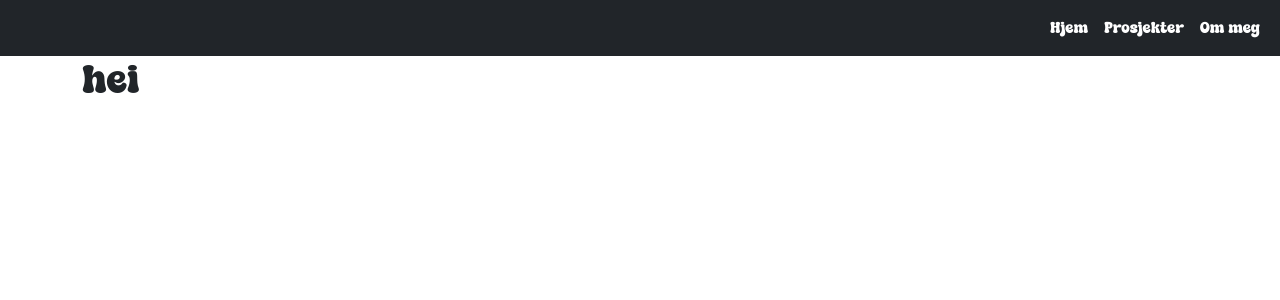
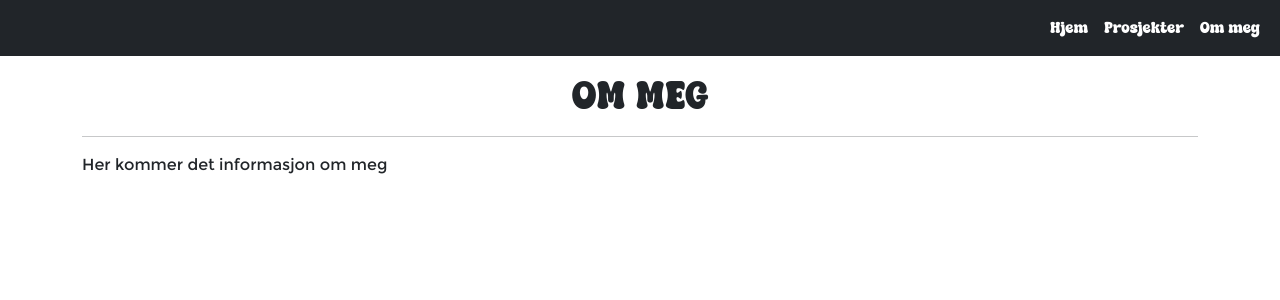
Before and after one commit to elinhalvorsen/portfolio, a React (Vite) app: page /aboutMe in a window 1280 px wide. Shown: the top 300 px of the page. Built offline with nearby package versions, Linux system fonts and the light colour scheme.

Commit message:
Lagt til Main Headning

```diff
--- a/src/components/pages/AboutMe.tsx
+++ b/src/components/pages/AboutMe.tsx
@@ -1,8 +1,10 @@
 import React from "react";
+import MainHeading from "../shared/MainHeading";
 const AboutMe = () => {
   return (
     <>
-      <h1>hei</h1>
+      <MainHeading title="OM MEG" />
+      <p>Her kommer det informasjon om meg</p>
     </>
   );
 };
--- a/src/components/pages/MainPage.tsx
+++ b/src/components/pages/MainPage.tsx
@@ -1,8 +1,9 @@
 import React from "react";
+import MainHeading from "../shared/MainHeading";
 const MainPage = () => {
   return (
     <>
-      <h1>PORTEFØLJE</h1>
+      <MainHeading title={"PORTEFØLJE"} />
       <p>Her skal det komme prosjekter jeg har holdt på med</p>
       <img src="public/elin-me.png" alt="" />
     </>
--- a/src/components/pages/Projects.tsx
+++ b/src/components/pages/Projects.tsx
@@ -1,8 +1,10 @@
 import React from "react";
+import MainHeading from "../shared/MainHeading";
 const Projects = () => {
   return (
     <>
-      <h1>hei</h1>
+      <MainHeading title="PROSJEKTER" />
+      <p>Her kommer noen prosjekter</p>
     </>
   );
 };
```
